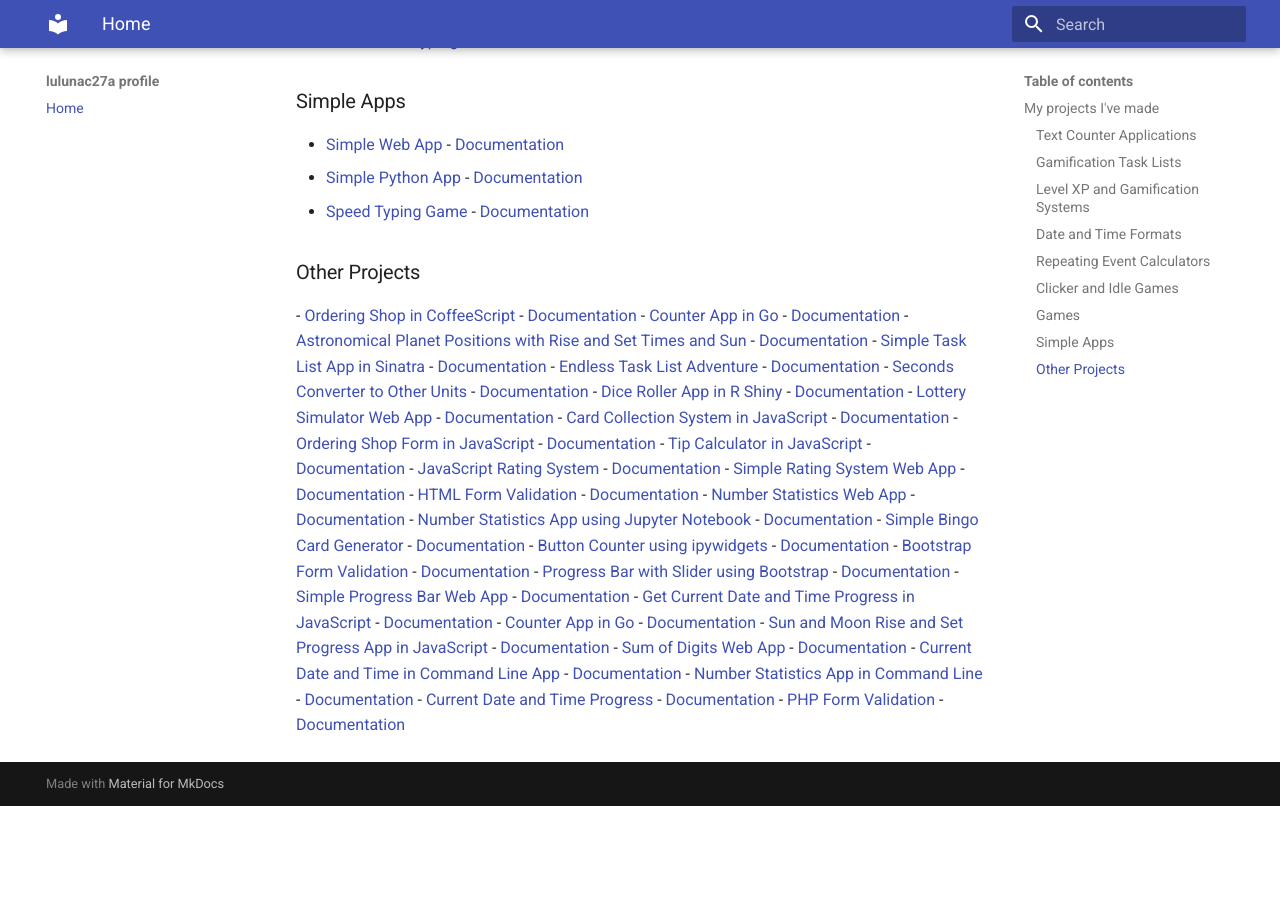
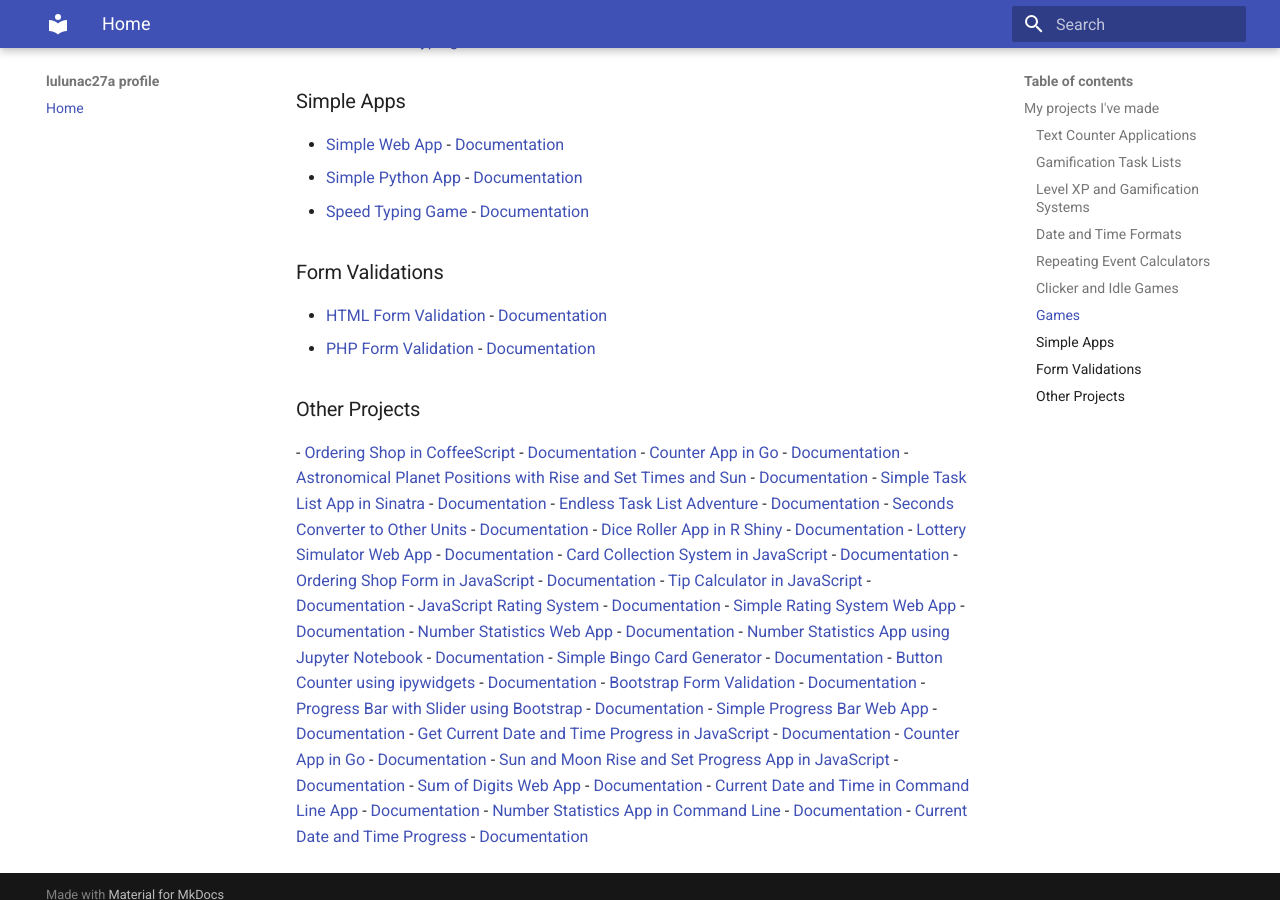
Before and after one commit to lulunac27a/lulunac27a.github.io, an MkDocs documentation site: the page built from docs/index.md, in a window 1280 px wide and 900 px high, scrolled down 1417 px. Built offline with MkDocs 1.6.1 and Material for MkDocs 9.7.7, drawn with Linux system fonts in a browser that asks for light colours; before the commit the page ends 2223 px from its top, so only the background shows below that; some of the changed lines change nothing that is shown.

Commit message:
Add new category

```diff
--- a/docs/index.md
+++ b/docs/index.md
@@ -85,6 +85,10 @@
 - [Simple Python App](https://github.com/lulunac27a/simple-python-app/) -
   [Documentation](https://lulunac27a.github.io/simple-python-app/)
 - [Speed Typing Game](https://github.com/lulunac27a/typing-speed-game-command-line-app/) - [Documentation](https://lulunac27a.github.io/typing-speed-game-command-line-app/)
+### Form Validations
+- [HTML Form Validation](https://github.com/lulunac27a/html-form-validation/) -
+  [Documentation](https://lulunac27a.github.io/html-form-validation/)
+- [PHP Form Validation](https://github.com/lulunac27a/php-form-validation) - [Documentation](https://lulunac27a.github.io/php-form-validation/)
 ### Other Projects
 -
   [Ordering Shop in CoffeeScript](https://github.com/lulunac27a/ordering-shop-coffeescript/)
@@ -128,8 +132,6 @@
 -
   [Simple Rating System Web App](https://github.com/lulunac27a/simple-rating-system-webapp/)
   - [Documentation](https://lulunac27a.github.io/simple-rating-system-webapp/)
-- [HTML Form Validation](https://github.com/lulunac27a/html-form-validation/) -
-  [Documentation](https://lulunac27a.github.io/html-form-validation/)
 -
   [Number Statistics Web App](https://github.com/lulunac27a/number-statistics-webapp/)
   - [Documentation](https://lulunac27a.github.io/number-statistics-webapp/)
@@ -176,6 +178,4 @@
 -
   [Current Date and Time Progress](https://github.com/lulunac27a/current-date-time-progress/)
   - [Documentation](https://lulunac27a.github.io/current-date-time-progress/)
-- [PHP Form Validation](https://github.com/lulunac27a/php-form-validation) -
-  [Documentation](https://lulunac27a.github.io/php-form-validation/) <script
-  async defer src="https://buttons.github.io/buttons.js"></script>
+  <script async defer src="https://buttons.github.io/buttons.js"></script>
```
